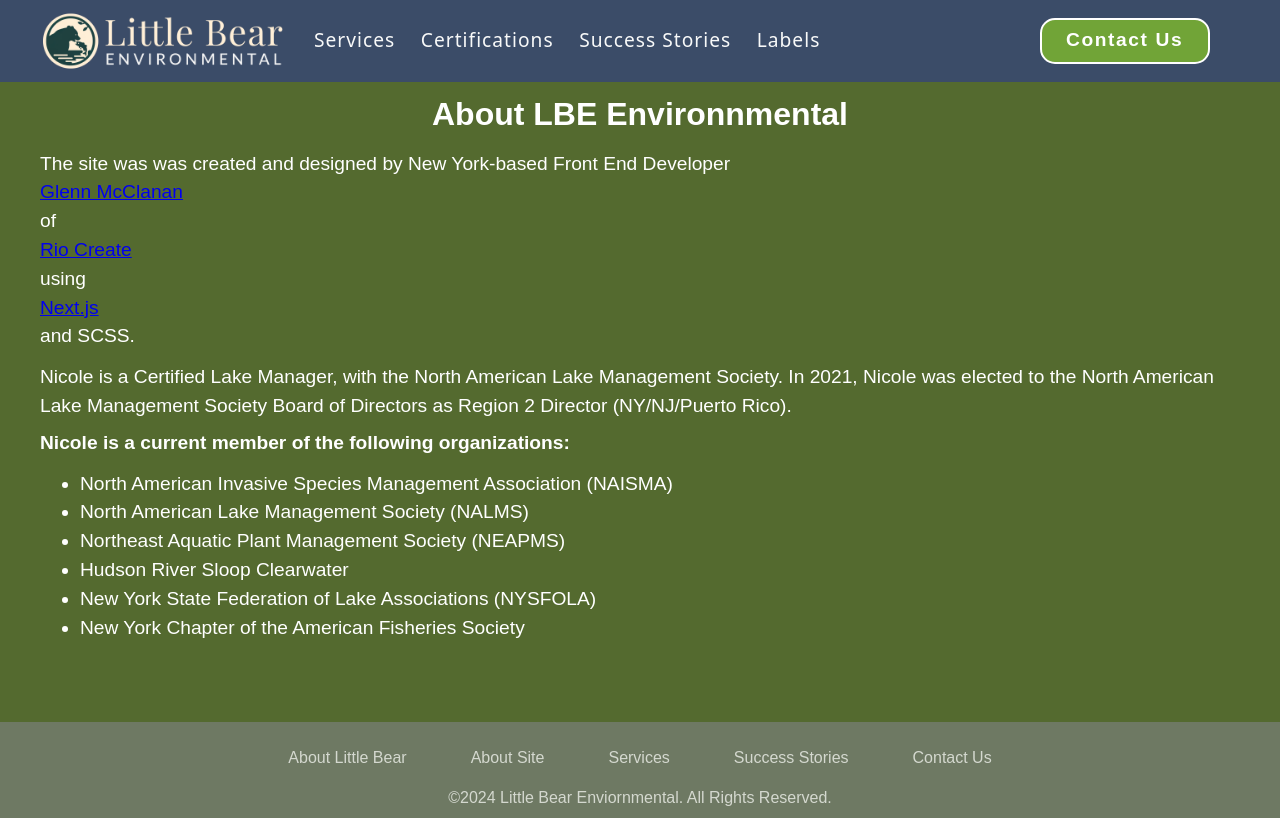
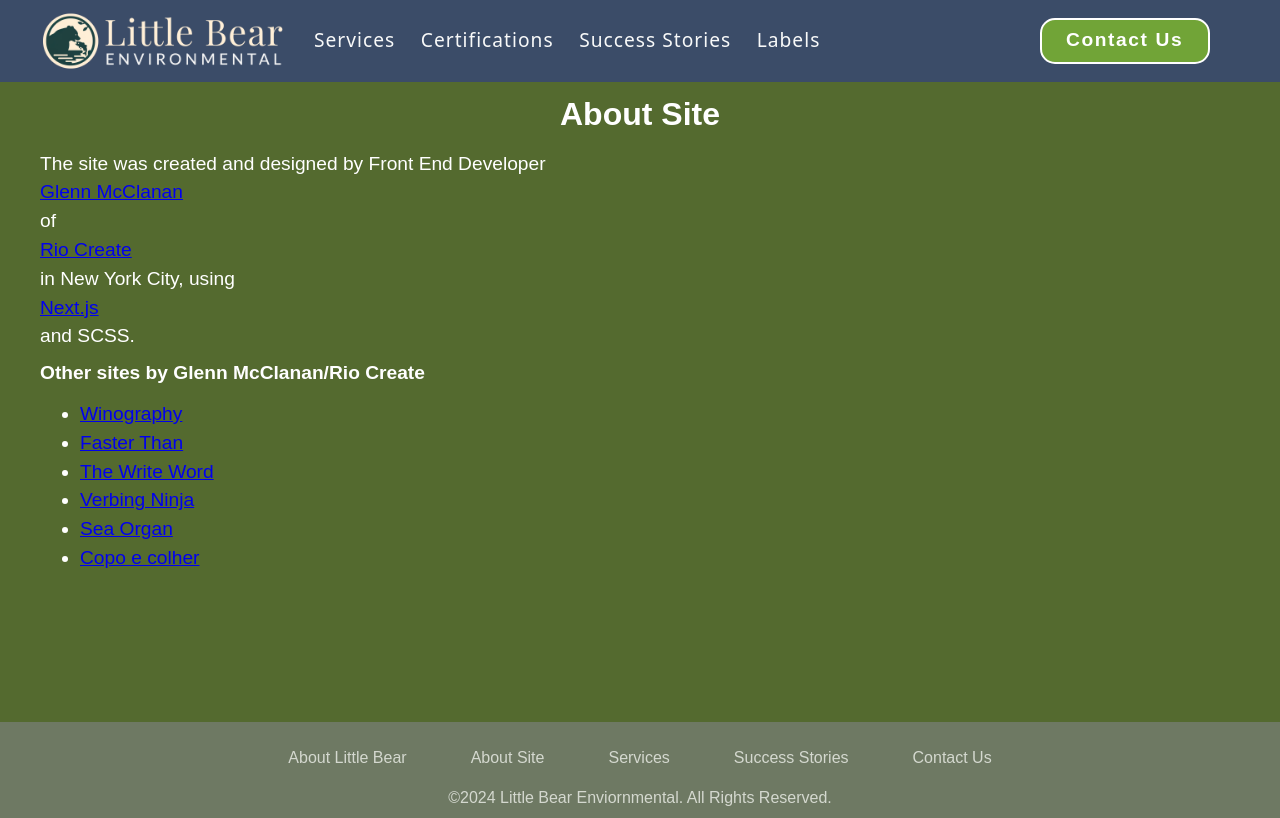
Before and after one commit to gmcln-rct/pond-project, a Next.js app: page /about/site in a window 1280 px wide. Built offline with nearby package versions, Linux system fonts and the light colour scheme.

Commit message:
Work on About Site

```diff
--- a/app/about/site/page.js
+++ b/app/about/site/page.js
@@ -6,27 +6,37 @@
 export default function AboutPage() {
   return (
     <section className={styles.aboutSection}>
-      <h1 className={styles.aboutSection__title}>
-        About LBE Environnmental
-      </h1>
+      <h1 className={styles.aboutSection__title}>About Site</h1>
 
-      <p className={styles.aboutSection__content}>The site was was created and designed by New York-based Front End Developer <a href="https://www.glennmcclanan.com/">Glenn McClanan</a> of <a href="https://riocreate.com/">Rio Create</a> using <a href="https://nextjs.org/">Next.js</a> and SCSS.</p>
       <p className={styles.aboutSection__content}>
-        Nicole is a Certified Lake Manager, with the North American Lake
-        Management Society. In 2021, Nicole was elected to the North American
-        Lake Management Society Board of Directors as Region 2 Director
-        (NY/NJ/Puerto Rico).
+        The site was created and designed by Front End Developer{" "}
+        <Link href="https://www.glennmcclanan.com/">Glenn McClanan</Link> of{" "}
+        <a href="https://riocreate.com/">Rio Create</a> in New York City, using{" "}
+        <a href="https://nextjs.org/">Next.js</a> and SCSS.
       </p>
 
-        <h2 className={styles.aboutSection__listTitle}> Nicole is a current member of the following organizations:</h2>
+      <h2 className={styles.aboutSection__listTitle}>
+        Other sites by Glenn McClanan/Rio Create
+      </h2>
       <ul className={styles.aboutSection__list}>
-
-        <li>North American Invasive Species Management Association (NAISMA)</li>
-        <li>North American Lake Management Society (NALMS)</li>
-        <li>Northeast Aquatic Plant Management Society (NEAPMS)</li>
-        <li>Hudson River Sloop Clearwater</li>
-        <li> New York State Federation of Lake Associations (NYSFOLA)</li>
-        <li>New York Chapter of the American Fisheries Society</li>
+        <li>
+          <Link href="https://winography.net/">Winography</Link>
+        </li>
+        <li>
+          <Link href="https://fasterthan.net/">Faster Than</Link>
+        </li>
+        <li>
+          <Link href="https://writeword.net/">The Write Word</Link>
+        </li>
+        <li>
+          <Link href="https://verbing.ninja/">Verbing Ninja</Link>
+        </li>
+        <li>
+          <Link href="https://seaorgan.net/">Sea Organ</Link>
+        </li>
+        <li>
+          <Link href="https://www.copoecolher.com//">Copo e colher</Link>
+        </li>
       </ul>
     </section>
   );
```
